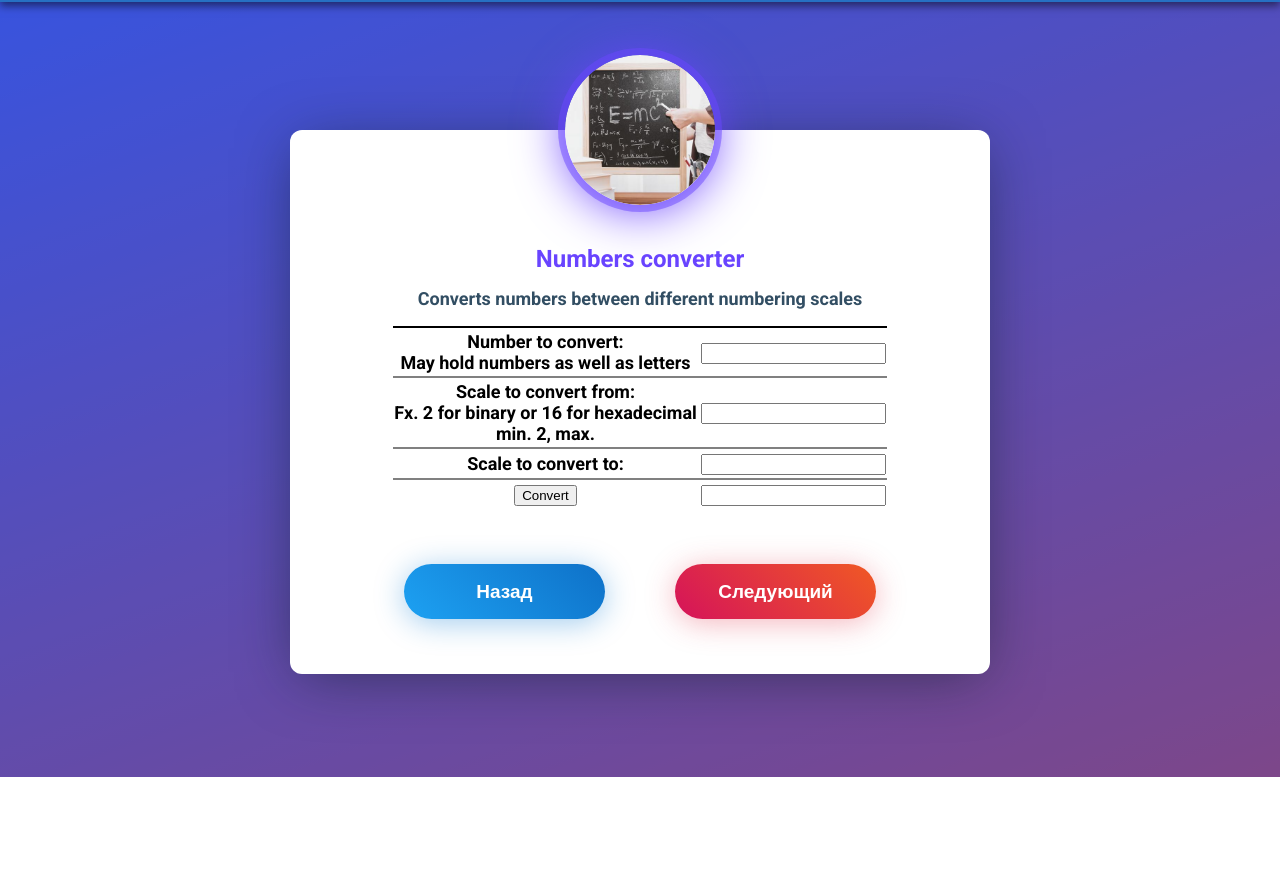
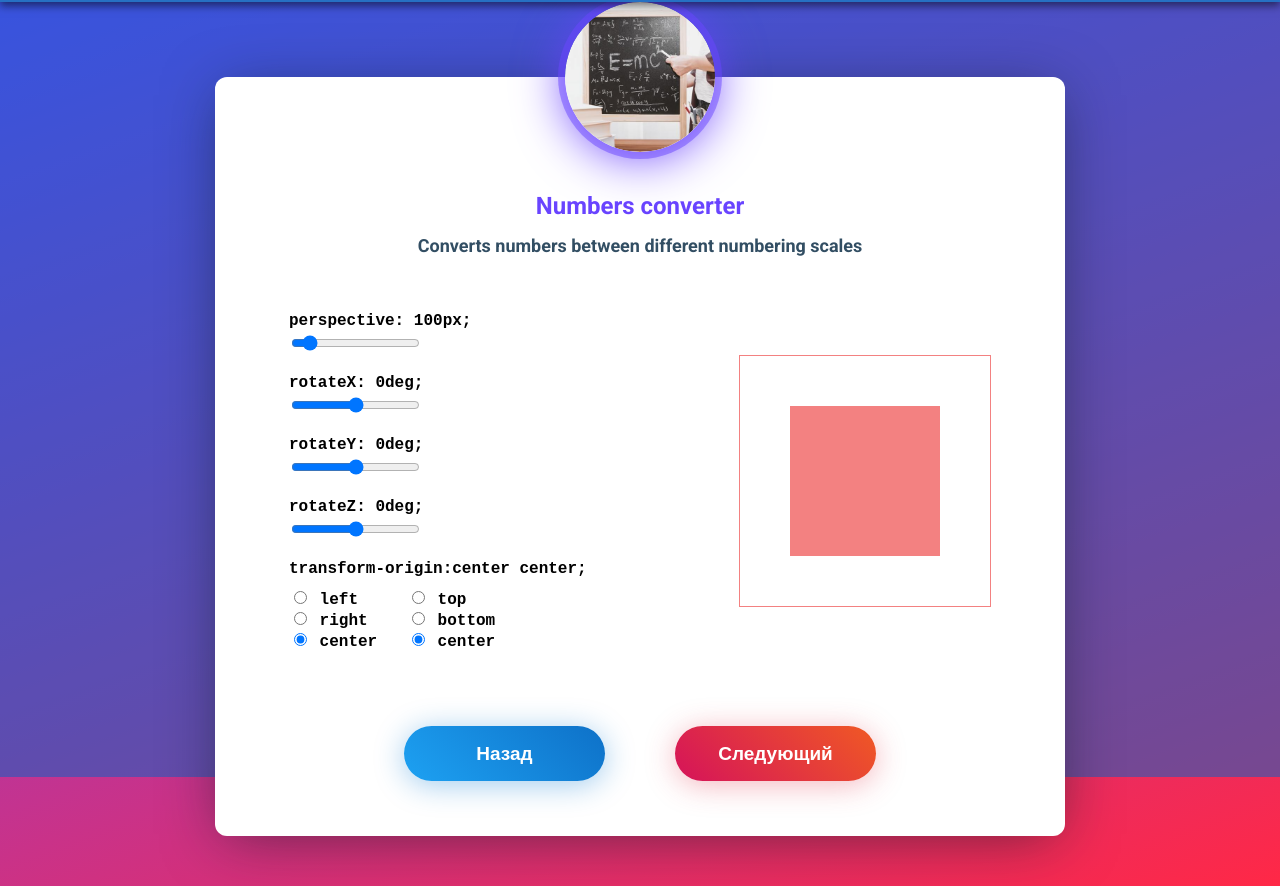
Before and after one commit to MoodyBluezz/diplome, a plain HTML site: page mathPage/math.html in a window 1280 px wide. Shown: the part 42-928 px from the top of the page. Before the commit the page ends 819 px from the top, so only its background shows below. Drawn offline with nearby package versions, Linux system fonts and the light colour scheme.

Commit message:
videoPage - mathPage

```diff
--- a/mathPage/math.css
+++ b/mathPage/math.css
@@ -104,8 +104,6 @@ header .right .login img {
 .main {
   position: relative;
   height: 100vh;
-  background-image: url(img/abst.png);
-  background-size: cover;
 }
 
 .main::before {
@@ -162,7 +160,7 @@ a, a:hover {
           box-shadow: 0px 8px 60px -10px rgba(13, 28, 39, 0.6);
   background: #fff;
   border-radius: 12px;
-  max-width: 700px;
+  max-width: 850px;
   position: relative;
 }
 
@@ -248,6 +246,7 @@ a, a:hover {
   display: -webkit-box;
   display: -ms-flexbox;
   display: flex;
+  flex-direction: column;
   -webkit-box-pack: center;
       -ms-flex-pack: center;
           justify-content: center;
@@ -418,7 +417,7 @@ a, a:hover {
   -webkit-box-align: center;
       -ms-flex-align: center;
           align-items: center;
-  margin-top: 40px;
+  margin-top: 20px;
 }
 
 @media screen and (max-width: 576px) {
@@ -611,3 +610,59 @@ a, a:hover {
   transition: all .3s;
 }
 /*# sourceMappingURL=binary.css.map */
+
+
+#app {
+  width: 100%;
+}
+
+.perspec {
+  display: flex;
+  justify-content: space-around;
+  align-items: center;
+  height: 420px;
+  max-width: 768px;
+  margin: 0 auto;
+  font-family: monospace, sans-serif;
+  font-size: 16px;
+}
+.perspec label:not(:last-child) {
+  display: inline-block;
+  text-align: left;
+  /* margin-bottom: 10px; */
+}
+.perspec label input[type="range"] {
+  display: inline-block;
+  margin-top: 5px;
+}
+section.settings {
+  width: 50%;
+  z-index: 2;
+}
+.settings-container {
+  display: flex;
+  flex-direction: column;
+  align-items: self-start;
+}
+.box-container {
+  padding: 50px;
+  border: 1px solid #f38181;
+  overflow: hidden;
+}
+.box {
+  width: 150px;
+  height: 150px;
+  background: #f38181;
+}
+.transform-origin-radio-buttons {
+  display: flex;
+  align-items: center;
+  margin-top: 10px;
+}
+.transform-origin-x {
+  margin-right: 10%;
+  text-align: left;
+}
+.transform-origin-y {
+  text-align: left;
+}
--- a/mathPage/math.html
+++ b/mathPage/math.html
@@ -1,11 +1,13 @@
 <!DOCTYPE html>
 <html lang="en">
+
 <head>
   <meta charset="UTF-8">
   <meta name="viewport" content="width=device-width, initial-scale=1.0">
+  <title>Document</title>
   <link rel="stylesheet" href="math.css">
-    <title>Document</title>
 </head>
+
 <body>
   <header class="sticky">
     <div class="left">
@@ -34,30 +36,82 @@
               <div class="profile-card__name">Numbers converter</div>
               <div class="profile-card__txt"><strong>Converts numbers between different numbering scales</strong></div>
               <div class="profile-card-loc">
-                            <form method="post">
-                                <table>
-                                <tr height="1"><td colspan="2" bgcolor="black"></td></tr>
-                                <tr>
-                                  <td>Number to convert:<br />May hold numbers as well as letters</td>
-                                  <td><input type="text" name="originalNumber"></td>
-                                </tr>
-                                <tr height="1"><td colspan="2" bgcolor="gray"></td></tr>
-                                <tr>
-                                  <td>Scale to convert from:<br />Fx. 2 for binary or 16 for hexadecimal<br />min. 2, max. <script>document.write(convertBase.length)</script></td>
-                                  <td><input type="text" name="originalScale"></td>
-                                </tr>
-                                <tr height="1"><td colspan="2" bgcolor="gray"></td></tr>
-                                <tr>
-                                  <td>Scale to convert to:</td>
-                                  <td><input type="text" name="destinationScale"></td>
-                                </tr>
-                                <tr height="1"><td colspan="2" bgcolor="gray"></td></tr>
-                                <tr>
-                                  <td><input type="button" onClick='destinationNumber.value=convert(originalNumber.value,originalScale.value,destinationScale.value)' value="Convert"></td>
-                                  <td><input type="text" name="destinationNumber"></td>
-                                </tr></table>
+                <div id="app">
+                  <div class="perspec">
+                    <section class="settings">
+                      <div class="settings-container">
+                        <label for="">
+                          perspective: {{perspective}}px;<br>
+                          <input type="range" min="0" max="999" v-model="perspective" />
+                        </label>
+                        <br>
+                        <label for="">
+                          rotateX: {{rotateX}}deg; <br>
+                          <input type="range" min="-180" max="180" v-model="rotateX" />
+                        </label>
+                        <br>
+                        <label for="">
+                          rotateY: {{rotateY}}deg; <br>
+                          <input type="range" min="-180" max="180" v-model="rotateY" />
+                        </label>
+                        <br>
+                        <label for="">
+                          rotateZ: {{rotateZ}}deg; <br>
+                          <input type="range" min="-180" max="180" v-model="rotateZ" />
+                        </label>
+                        <br>
+                        <label for="">
+                          transform-origin:{{transformOriginX }} {{transformOriginY}}; <br>
+                          <div class="transform-origin-radio-buttons">
+                            <div class="transform-origin-x">
+                              <label for="t-left">
+                                <input type="radio" name="transform-left" value="left" v-model="transformOriginX"
+                                  id="t-left" /> left
+                              </label>
+                              <br>
+                              <label for="t-right">
+                                <input type="radio" name="transform-left" value="right" v-model="transformOriginX"
+                                  id="t-right" /> right
+                              </label>
+                              <br>
+                              <label for="t-center">
+                                <input type="radio" name="transform-left" value="center" v-model="transformOriginX"
+                                  id="t-center" /> center
+                              </label>
+                            </div>
 
-                                </form>
+                            <div class="transform-origin-y">
+                              <label for="t-top">
+                                <input type="radio" name="transform-right" value="top" v-model="transformOriginY"
+                                  id="t-top" /> top
+                              </label>
+                              <br>
+                              <label for="t-bottom">
+                                <input type="radio" name="transform-right" value="bottom" v-model="transformOriginY"
+                                  id="t-bottom" /> bottom
+                              </label>
+                              <br>
+                              <label for="t-center2">
+                                <input type="radio" name="transform-right" value="center" v-model="transformOriginY"
+                                  id="t-center2" /> center
+                              </label>
+                            </div>
+                          </div>
+
+                        </label>
+                      </div>
+                    </section>
+                    <section class="output">
+                      <div class="box-container">
+                        <div class="box" :style="{
+                                      transform: `perspective(${perspective}px) rotateX(${rotateX}deg) rotateY(${rotateY}deg) rotateZ(${rotateZ}deg)`,
+                                      transformOrigin:`${transformOriginX} ${transformOriginY}`
+
+                                      }"></div>
+                      </div>
+                    </section>
+                  </div>
+                </div>
               </div>
 
               <div class="profile-card-ctr">
@@ -90,46 +144,48 @@
       </div>
     </section>
   </main>
-
-    <script type = "text/javascript">
+  <script src="https://cdn.jsdelivr.net/npm/vue/dist/vue.js"></script>
+  <script src="math.js"></script>
+  <script type="text/javascript">
 
     //Numbers converter script by Lars Peter Thomsen
     //For this script and more Visit http://www.javascriptkit.com
     //Please keep this notice intact
 
-        convertBase="0123456789abcdefghijklmnopqrstuvwxyz";
-        function convert(input,origin,dest) {
-        input=input.toString().toLowerCase(); origin=origin.toString(); dest=dest.toString()
-        var b=0; var Result="";
-        if (Number(origin)>convertBase.length || Number(dest)>convertBase.length || Number(origin)<2 || Number(dest)<2) return "Invalid numbering system"
-        for (var c=1;c<=input.length;c++) { b+=convertBase.indexOf(input.substring(c-1,c))*(Math.pow(origin,input.length-c)); if (convertBase.indexOf(input.substring(c-1,c)) > Number(origin)) return 'Character "'+input.substring(c-1,c)+'" not present in origin system'; }
-        var a=Math.floor(Math.log(b)/Math.log(dest))
-        while (a>-1) {
-        var e=Math.pow(dest,a)
+    convertBase = "0123456789abcdefghijklmnopqrstuvwxyz";
+    function convert(input, origin, dest) {
+      input = input.toString().toLowerCase(); origin = origin.toString(); dest = dest.toString()
+      var b = 0; var Result = "";
+      if (Number(origin) > convertBase.length || Number(dest) > convertBase.length || Number(origin) < 2 || Number(dest) < 2) return "Invalid numbering system"
+      for (var c = 1; c <= input.length; c++) { b += convertBase.indexOf(input.substring(c - 1, c)) * (Math.pow(origin, input.length - c)); if (convertBase.indexOf(input.substring(c - 1, c)) > Number(origin)) return 'Character "' + input.substring(c - 1, c) + '" not present in origin system'; }
+      var a = Math.floor(Math.log(b) / Math.log(dest))
+      while (a > -1) {
+        var e = Math.pow(dest, a)
         a--;
-        var d=(b-b%e)/e+1;
-        b%=e;
-        Ciffer=convertBase.substring(d-1,d);
-        Result+=Ciffer;
+        var d = (b - b % e) / e + 1;
+        b %= e;
+        Ciffer = convertBase.substring(d - 1, d);
+        Result += Ciffer;
       }
       return Result
     }
 
-        document.getElementById("backToMain").onclick = function() {backToMain()};
+    document.getElementById("backToMain").onclick = function () { backToMain() };
 
-        function backToMain(){
+    function backToMain() {
       var url = '../index.html';
       location.href = url;
 
     }
 
-        document.getElementById("nextPage").onclick = function() {nextPage()};
+    document.getElementById("nextPage").onclick = function () { nextPage() };
 
-        function nextPage(){
+    function nextPage() {
       var url = '../videoPage/video.html';
       location.href = url;
 
     }
   </script>
 </body>
+
 </html>
--- /dev/null
+++ b/mathPage/math.js
@@ -0,0 +1,11 @@
+new Vue({
+  el: "#app",
+  data: {
+    perspective: 100,
+    rotateX: 0,
+    rotateY: 0,
+    rotateZ: 0,
+    transformOriginX: "center",
+    transformOriginY: "center"
+  }
+});
--- a/videoPage/video.css
+++ b/videoPage/video.css
@@ -103,7 +103,7 @@ header .right .login img {
 
 .main {
   position: relative;
-  height: 100vh;
+  height: 100%;
 }
 
 .main::before {
```
Lines whose indentation alone changed are shown as unchanged.
